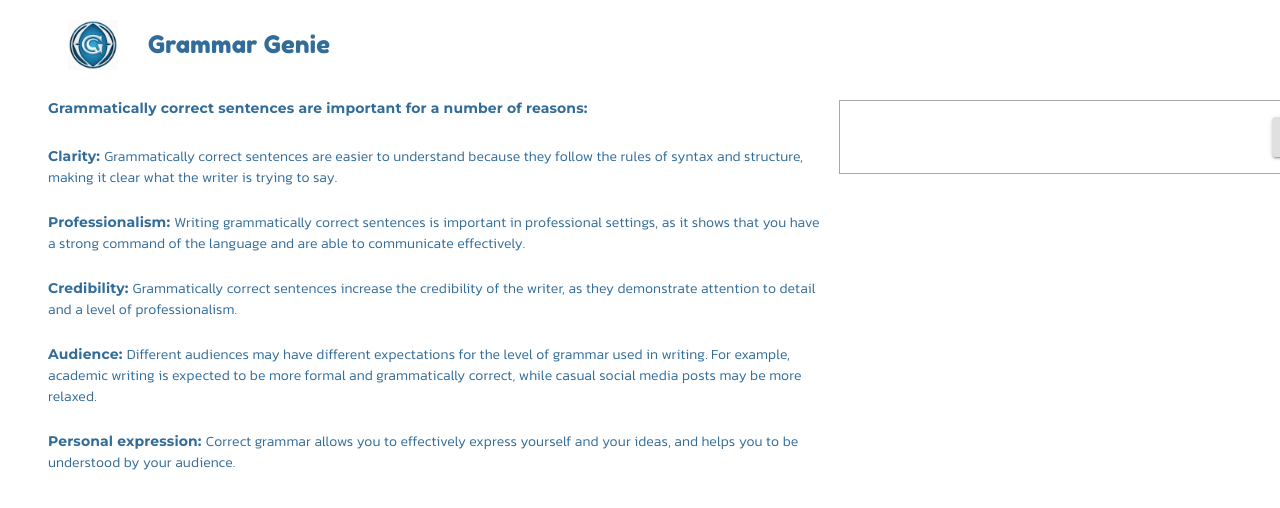
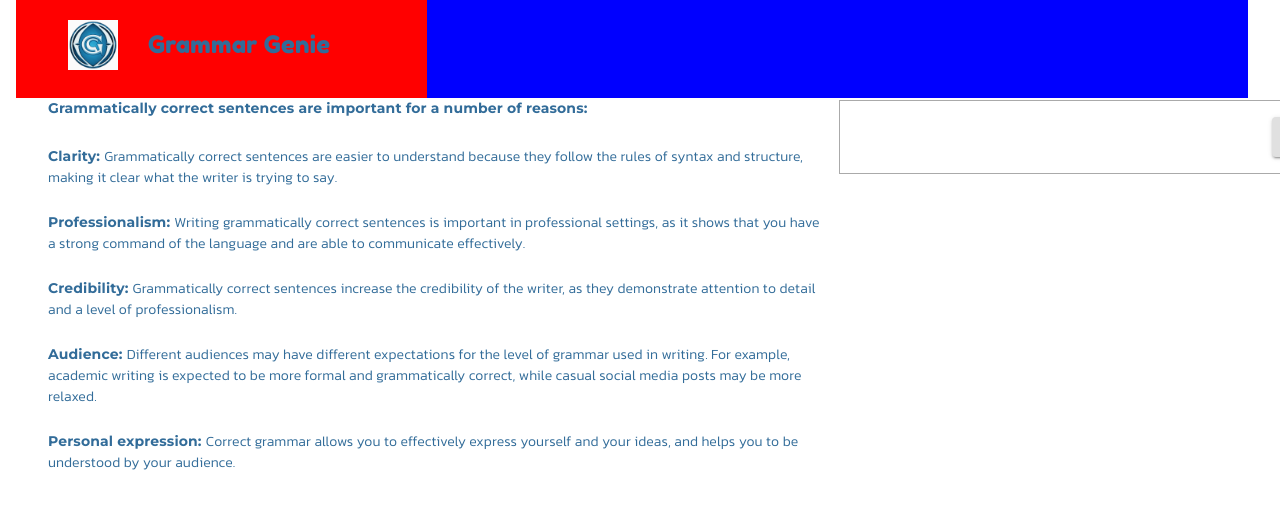
Before and after one commit to dmitridrozdov/grammar-genie, a React (Vite) app: page / in a window 1280 px wide. Shown: the top 508 px of the page. Built offline with nearby package versions, Linux system fonts and the light colour scheme.

Commit message:
Update AppBar.jsx

```diff
--- a/src/components/AppBar/AppBar.jsx
+++ b/src/components/AppBar/AppBar.jsx
@@ -7,13 +7,13 @@ const AppBar = () => {
   return (
 
       <Grid container spacing={2} xs={12} >
-        <Grid item container xs={8}>
+        <Grid item container xs={4} className={classes.rightPart}>
             <Toolbar>
               <img alt='Grammar Genie' src='/src/assets/logo.png' width='50' height='50' className={classes.logo}/>
               <Typography className={classes.headerText}>Grammar Genie</Typography>
             </Toolbar>
           </Grid>
-        <Grid xs={4} container >
+        <Grid xs={8} container className={classes.leftPart}>
 
         </Grid>
       </Grid>
```
